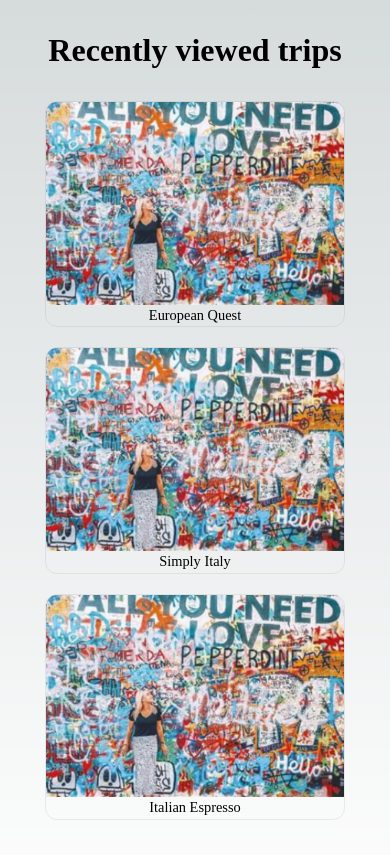
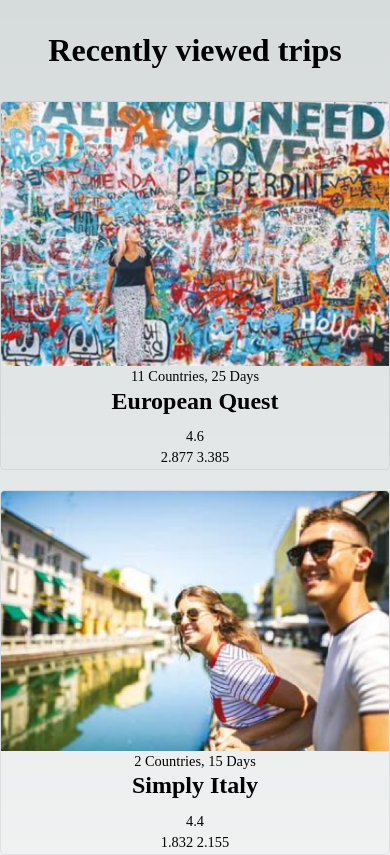
Before and after one commit to tomaszporeba/recently-viewed-trips, a Next.js app: page / in a window 390 px wide. Shown: the top 855 px of the page. Built offline with nearby package versions, Linux system fonts and the light colour scheme.

Commit message:
responsive cards

```diff
--- a/mocks/cardsMock.ts
+++ b/mocks/cardsMock.ts
@@ -26,7 +26,7 @@
     price: '2.155',
     countriesCount: 2,
     days: 15,
-    image: '/EuropeanQuest.png'
+    image: '/SimplyItaly.png'
 },{
     id: 3,
     title: 'Italian Espresso',
@@ -35,5 +35,5 @@
     price: '1.465',
     countriesCount: 1,
     days: 10,
-    image: '/EuropeanQuest.png'
+    image: '/ItalianEspresso.png'
 }]
--- a/src/components/CardItem.tsx
+++ b/src/components/CardItem.tsx
@@ -6,11 +6,16 @@
 function Cards(card: Cards): JSX.Element {
     return (
         <div className={styles.card}>
-            <Image alt="a" src={card.image}width={300} height={100} style={{
+            <Image alt="a" src={card.image} width={400} height={100} style={{
                 maxWidth: '100%',
                 height: 'auto',
             }}/>
-            <p>{card.title}</p>
+            <div className={styles.info}>
+                <p>{card.countriesCount} Countries, {card.days} Days</p>
+                <h2>{card.title}</h2>
+                <p>{card.rating}</p>
+                <p>{card.promoPrice} {card.price}</p>
+            </div>
         </div>
     );
 }
--- a/styles/CardItem.module.css
+++ b/styles/CardItem.module.css
@@ -7,7 +7,7 @@
     border: 1px solid rgba(var(--card-border-rgb), .15);
     overflow: hidden;
     transition: background 200ms, border 200ms;
-    width: 300px;
+    max-width: 400px;
 }
 
 .card span {
@@ -24,6 +24,11 @@
     margin: 0;
     font-size: 0.9rem;
     line-height: 1.5;
+}
+
+.info {
+    width: 100%;
+    padding: 0 15px;
 }
 
 /* Enable hover only on non-touch devices */
--- a/styles/Cards.module.css
+++ b/styles/Cards.module.css
@@ -1,7 +1,6 @@
 .grid {
     display: grid;
-    grid-template-columns: repeat(3, minmax(33.33%, auto));
-    width: var(--max-width);
+    grid-template-columns: repeat(auto-fit, minmax(100px, 1fr));
     max-width: 100%;
     gap: 20px;
 }
@@ -11,13 +10,12 @@
     .grid {
         grid-template-columns: 1fr;
         margin-bottom: 120px;
-        max-width: 300px;
         text-align: center;
     }
 }
 
 /* Tablet and Smaller Desktop */
-@media (min-width: 801px) and (max-width: 1150px) {
+@media (min-width: 801px) and (max-width: 1200px) {
     .grid {
         grid-template-columns: repeat(2, 50%);
     }
--- a/styles/Home.module.css
+++ b/styles/Home.module.css
@@ -3,6 +3,7 @@
   flex-direction: column;
   justify-content: space-between;
   align-items: center;
-  padding: 0 6rem;
+  margin: 0 auto;
   min-height: 100vh;
+  max-width: 1200px;
 }
--- a/styles/globals.css
+++ b/styles/globals.css
@@ -1,6 +1,6 @@
 :root {
-  --max-width: 1280px;
-  --border-radius: 12px;
+  --max-width: 1200px;
+  --border-radius: 5px;
   --font-mono: ui-monospace, Menlo, Monaco, 'Cascadia Mono', 'Segoe UI Mono',
     'Roboto Mono', 'Oxygen Mono', 'Ubuntu Monospace', 'Source Code Pro',
     'Fira Mono', 'Droid Sans Mono', 'Courier New', monospace;
```
Also changed, not shown: public/ItalianEspresso.png (added), public/SimplyItaly.png (added).
